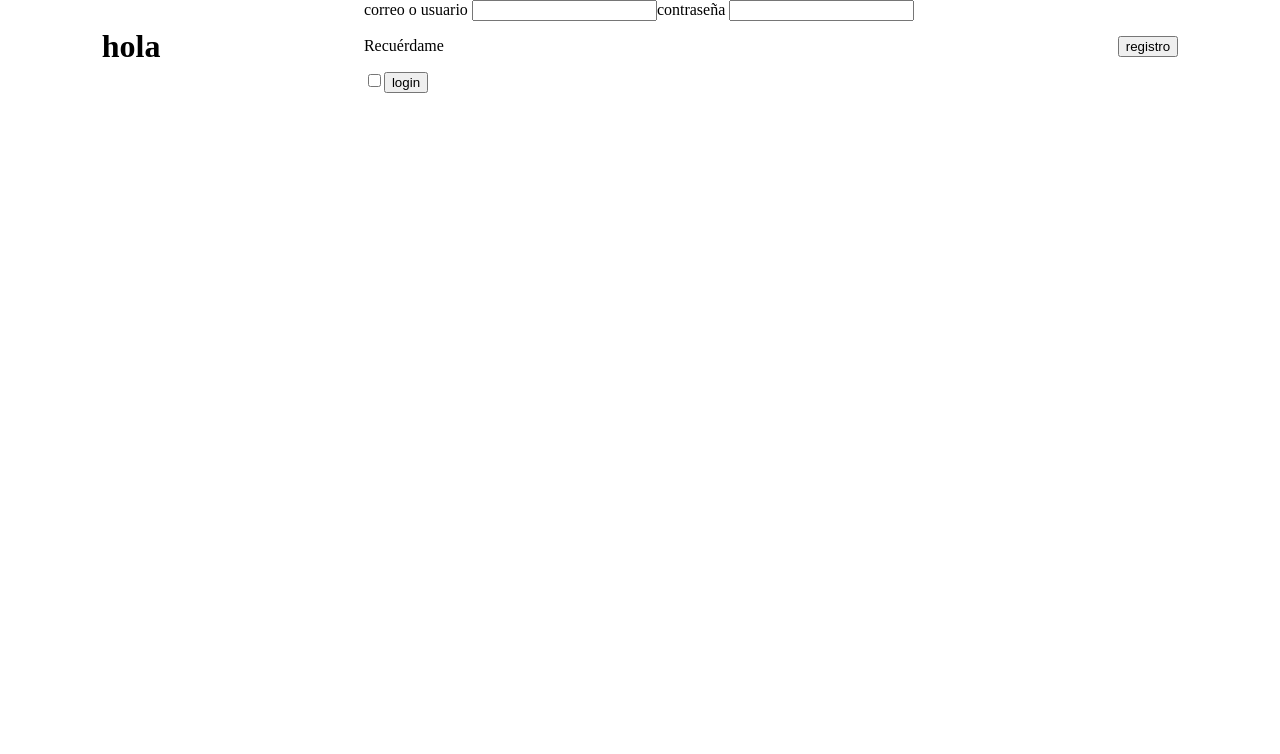
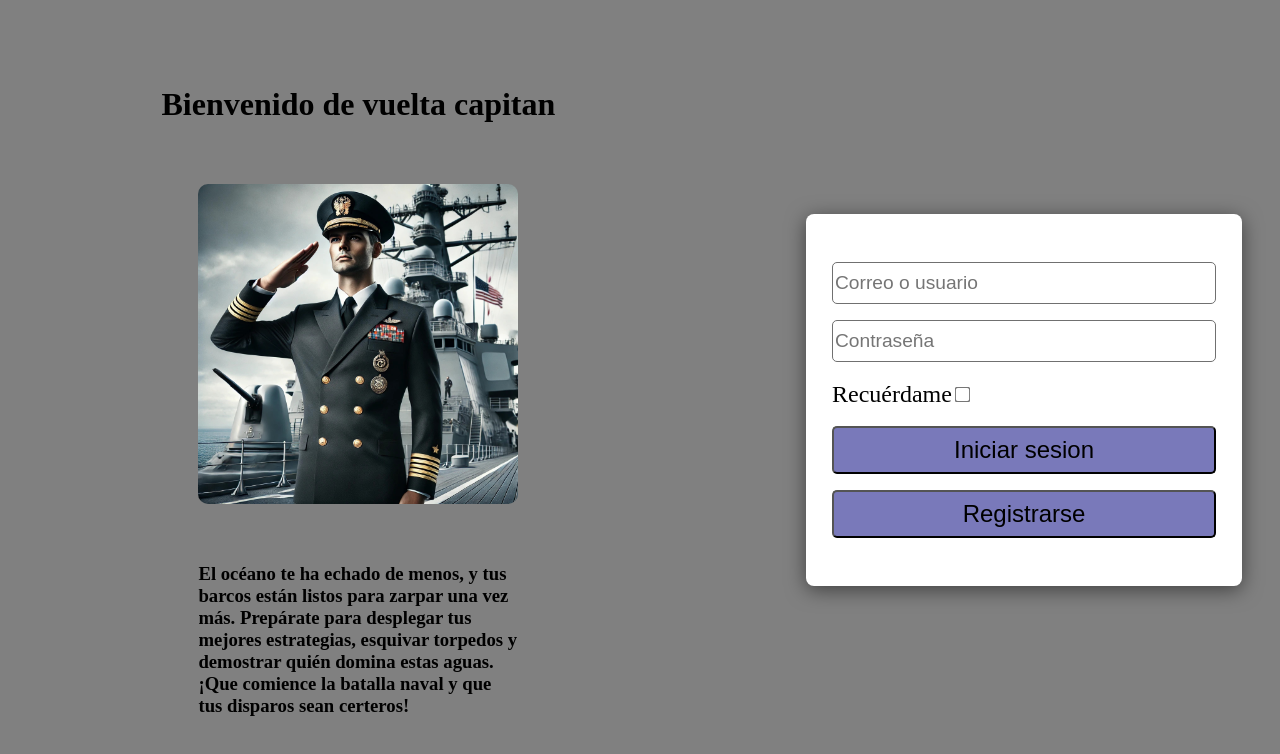
Before and after one commit to dcuecal515/Hundir-la-flota, an Angular app in the folder Frontend/HundirLaFlota/: page /login in a window 1280 px wide. Shown: the top 754 px of the page. Built offline with nearby package versions, Linux system fonts and the light colour scheme.

Commit message:
subida del css del login

```diff
--- a/Frontend/HundirLaFlota/src/app/pages/login/login.component.css
+++ b/Frontend/HundirLaFlota/src/app/pages/login/login.component.css
@@ -1,10 +1,117 @@
+/*Estilos del login*/
 .login{
     display: flex;
     flex-direction: row;
+    justify-content: center;
     align-items: center;
-    justify-content: space-around;
+    gap: 10%;
+    height: 100%;
+    height: 100vh;
+    background-color: grey;
+}
+.login-text{
+    display: flex;
+    flex-direction: column;
+    align-items: center;
+    justify-content: center;
+    gap: 10%;
+    width: 50%;
+    height: 50%;
+}
+.login-text-image{
+    width: 100%;
+    max-width: 50%;
+    max-height: 450px;
+    border-radius: 10px;
+}
+.login-text-description{
+    width: 50%;
+}
+.form-login{
+    padding: 2%;
+    display: flex;
+    flex-direction: column;
+    justify-content: center;
+    background-color: white;
+    border-radius: 8px;
+    height: 40%;
+    width: 30%;
+    box-shadow: 0 4px 20px rgba(0, 0, 0, 0.5);
+    gap: 5%;
+}
+.text-camp{
+    height: 12%;
+    border-radius: 5px;
+    border: 1px solid rgb(112, 112, 112);
+    font-size: 1.2rem;
+}
+.text-camp-checkbox{
+    transform: scale(1.2);
+}
+.checkbox{
+    height: 10%;
+    font-size: 1.5rem;
+    display: flex;
+    align-items: center;
+}
+.button{
+    height: 15%;
+    border-radius: 5px;
+    font-size: 1.5rem;
+    background-color: rgb(121, 121, 186);
 }
 .sign-up{
     display: none;
     flex-direction: column;
 }
+/*estilos responsive*/
+@media(max-width:800px){
+    .login{
+        flex-direction: column;
+        height: 110vh;
+        gap: 20%;
+    }
+    .login-text{
+        gap: 0%;
+    }
+    .login-text-title{
+        width: 110%;
+        margin-top: 200px;
+    }
+    .login-text-description{
+        width: 100%;
+    }
+    .form-login{
+        width: 70%;
+    }
+    .button{
+        height: 20%;
+    }
+}
+@media(max-width:716px){
+    .login-text-description{
+        width: 120%;
+    }
+}
+@media(max-width:420px){
+    .login-text-description{
+        width: 130%;
+    }
+}
+@media(max-width:321px){
+    .login{
+        gap: 22%;
+    }
+    .login-text-description{
+        width: 200%;
+    }
+    .login-text-title{
+        width: 180%;
+    }
+    .login-text-image{
+        width: 100%;
+        max-width: 100%;
+        max-height: 450px;
+        border-radius: 10px;
+    }
+}
--- a/Frontend/HundirLaFlota/src/app/pages/login/login.component.html
+++ b/Frontend/HundirLaFlota/src/app/pages/login/login.component.html
@@ -1,20 +1,19 @@
-<div class="login" #login>
-    <h1>hola</h1>
-    <form [formGroup]="loginForm">
-        <label>correo o usuario
-            <input type="text" [(ngModel)]="identifier" formControlName="identifier">
-        </label>
-        <label>contraseña
-            <input type="password" [(ngModel)]="password" formControlName="password">
-        </label>
-        <label>
-            <p>Recuérdame</p>
-            <input type="checkbox" id="rememberLogin" (click)="rememberUser = !rememberUser">
-        </label>
-        <button (click)="loginUser()">login</button>
-    </form>
-    <button (click)=changesignup()>registro</button>
-</div>
+    <div class="login" #login>
+        <div class="login-text">
+            <h1 class="login-text-title">Bienvenido de vuelta capitan</h1>
+            <img class="login-text-image" src="assets/capitan-con-fondo.jpg" alt="Capitan saludando de vuelta a los jugadores">
+            <h3 class="login-text-description">El océano te ha echado de menos, y tus barcos están listos para zarpar una vez más. Prepárate para desplegar tus mejores estrategias, esquivar torpedos y demostrar quién domina estas aguas. ¡Que comience la batalla naval y que tus disparos sean certeros!</h3>
+        </div>
+            <form class="form-login" [formGroup]="loginForm">
+                <input class="text-camp" type="text" [(ngModel)]="identifier" formControlName="identifier" placeholder="Correo o usuario">
+                <input class="text-camp" type="password" [(ngModel)]="password" formControlName="password" placeholder="Contraseña">
+                <label class="checkbox">
+                    Recuérdame<input class="text-camp-checkbox" type="checkbox" id="rememberLogin" (click)="rememberUser = !rememberUser">
+                </label>
+                <button class="button" (click)="loginUser()">Iniciar sesion</button>
+                <button class="button" (click)=changesignup()>Registrarse</button>
+            </form>
+    </div>
 <div class="sign-up" #signup>
     <h1>adios</h1>
     <form [formGroup]="registerForm">
--- a/Frontend/HundirLaFlota/src/app/pages/login/login.component.ts
+++ b/Frontend/HundirLaFlota/src/app/pages/login/login.component.ts
@@ -122,7 +122,6 @@ export class LoginComponent {
   /*Esto es typescript para la vison de la pagina*/
   @ViewChild('login', { static: true }) login!: ElementRef;
   @ViewChild('signup', { static: false }) signup!: ElementRef;
-
   changesignup(){
     this.login.nativeElement.style.display='none'
     this.signup.nativeElement.style.display='flex'
```
Also changed, not shown: Frontend/HundirLaFlota/public/assets/capitan-con-fondo.jpg (added), Frontend/HundirLaFlota/public/assets/capitan-sin-fondo.png (added).
